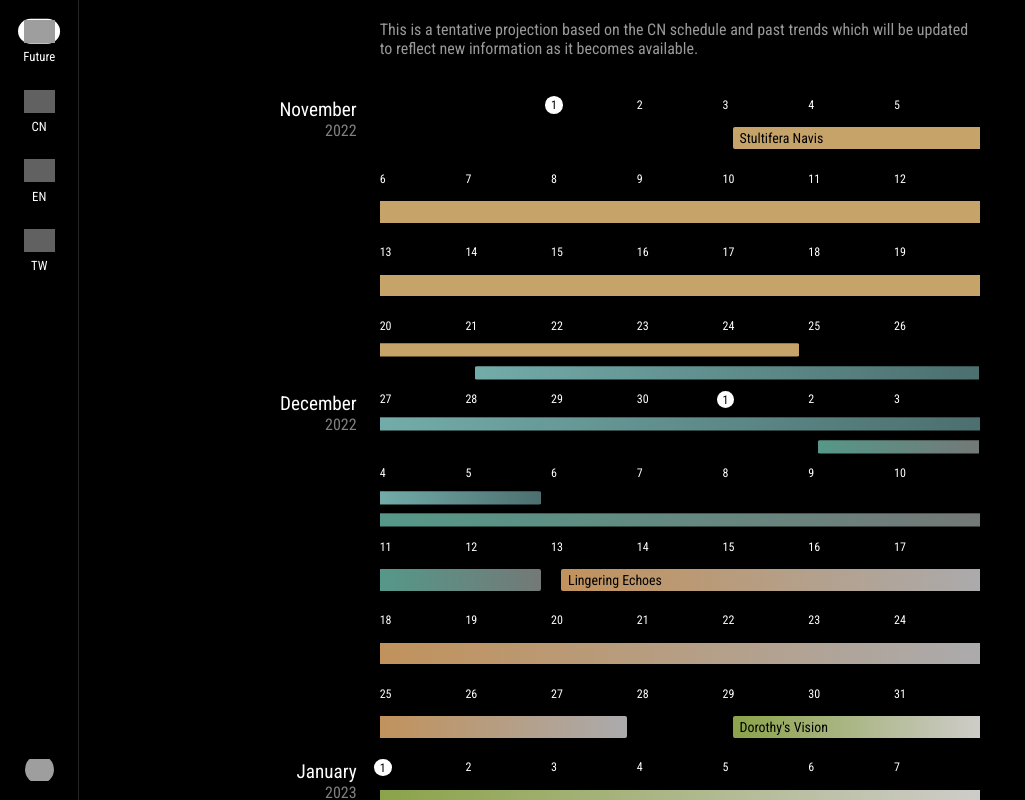
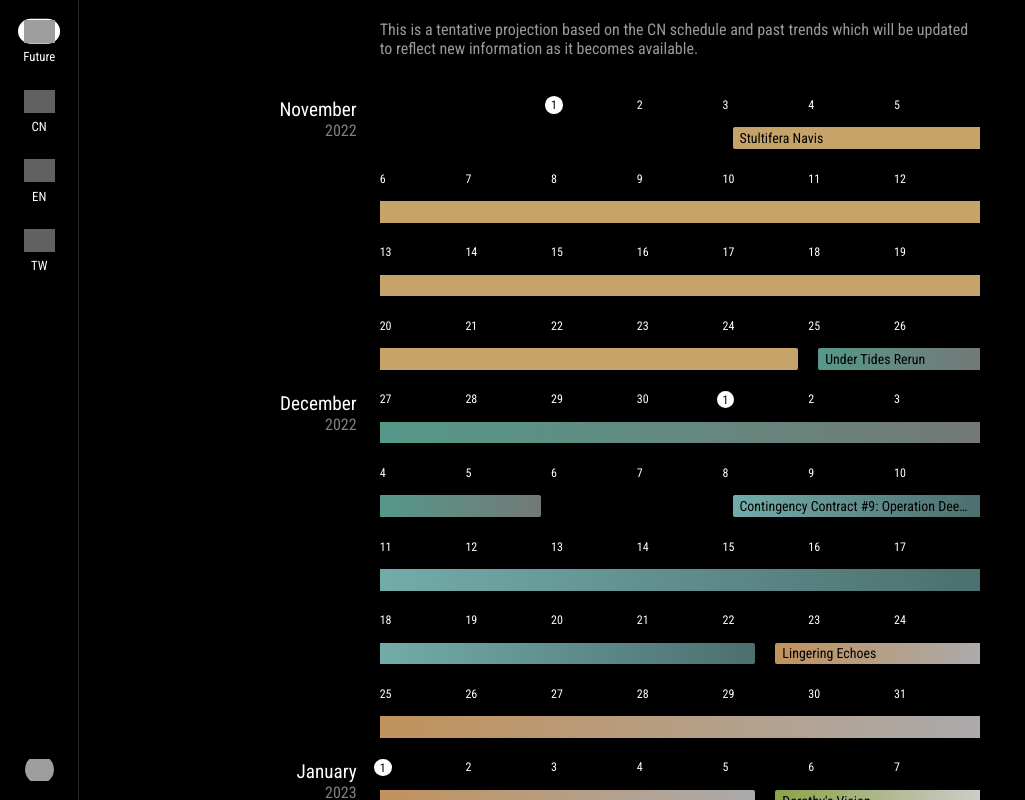
Before and after one commit to jaywyeee/arknights-calendar, a Svelte app: page / in a window 1280 px wide. Shown: the whole page, without its empty margins (0-1025 px from the left). Built offline with nearby package versions, Linux system fonts and the light colour scheme; grey boxes are pictures that could not be loaded; a web font is replaced by a local one.

Commit message:
Update future schedule

```diff
--- a/src/components/Schedule.svelte
+++ b/src/components/Schedule.svelte
@@ -252,15 +252,26 @@
 		};
 	};
 
-	// Temporary fix for 2022 summer event lineup
+	// Temporary fix for 2022 summer lineup
 	onMount(() => {
 		if (page.id === "future" || page.id === "cn") {
 			const iccites = document.querySelectorAll(`#${page.id} .iccites`);
 			const cc10 = document.querySelectorAll(`#${page.id} .cc10`);
+			const dh = document.querySelectorAll(`#${page.id} .dh.rerun`);
 
-			iccites[iccites.length - 1].style.cssText = "--grid-row:5; --grid-column:1 / span 10;";
-			cc10[0].classList.add("bottom");
-			cc10[1].classList.add("bottom");
+			const iccitesLast = iccites[iccites.length - 1];
+
+			if (page.id === "cn") {
+				iccitesLast.style.cssText = "--grid-row:5; --grid-column:1 / span 10;";
+				cc10[0].classList.add("bottom");
+				cc10[1].classList.add("bottom");
+			};
+
+			if (page.id === "future") {
+				iccitesLast.classList.remove("top")
+				iccitesLast.style.cssText = "--grid-row:2; --grid-column:1 / span 9;";
+				dh[0].style.cssText = "--grid-row:2; --grid-column:span 5 / -1;";
+			};
 		};
 	});
 
--- a/src/data/events.json
+++ b/src/data/events.json
@@ -2,20 +2,20 @@
 	"future": {
 		"2022": [
 			{ "start": [11,  3], "duration": 21, "event": "sn" },
-			{ "start": [11, 21], "duration": 14, "event": "cc9" },
-			{ "start": [12,  2], "duration": 10, "event": "ut", "rerun": true },
-			{ "start": [12, 13], "duration": 14, "event": "le" },
-			{ "start": [12, 29], "duration": 14, "event": "dv" }
+			{ "start": [11, 25], "duration": 10, "event": "ut", "rerun": true },
+			{ "start": [12,  8], "duration": 14, "event": "cc9" },
+			{ "start": [12, 22], "duration": 14, "event": "le" }
 		],
 		"2023": [
-			{ "start": [ 1, 12], "duration": 21, "event": "iccites" },
-			{ "start": [ 1, 19], "duration":  7, "event": "tfn1" },
-			{ "start": [ 1, 26], "duration": 14, "event": "cc10" },
+			{ "start": [ 1,  5], "duration": 14, "event": "dv" },
+			{ "start": [ 1, 19], "duration": 21, "event": "iccites" },
+			{ "start": [ 1, 26], "duration":  7, "event": "tfn1" },
 			{ "start": [ 2,  9], "duration": 10, "event": "dh", "rerun": true },
 			{ "start": [ 2, 23], "duration":  7, "event": "tbc" },
-			{ "start": [ 3,  2], "duration":  7, "event": "aow" },
-			{ "start": [ 3, 16], "duration":  7, "event": "ibaw" },
-			{ "start": [ 3, 23], "duration": 10, "event": "nl", "rerun": true }
+			{ "start": [ 3,  2], "duration": 14, "event": "cc10" },
+			{ "start": [ 3, 16], "duration":  7, "event": "aow" },
+			{ "start": [ 3, 23], "duration":  7, "event": "ibaw" },
+			{ "start": [ 3, 30], "duration": 10, "event": "nl", "rerun": true }
 		]
 	},
 	"cn": {
--- a/src/data/is.json
+++ b/src/data/is.json
@@ -1,7 +1,6 @@
 {
 	"future": [
-		{ "id": "phantom", "date": [2022,  7, 14] },
-		{ "id": "mizuki",  "date": [2023,  3, 23] }
+		{ "id": "mizuki",  "date": [2023,  3, 30] }
 	],
 	"cn": [
 		{ "id": "phantom", "date": [2022,  1,  5] },
```
